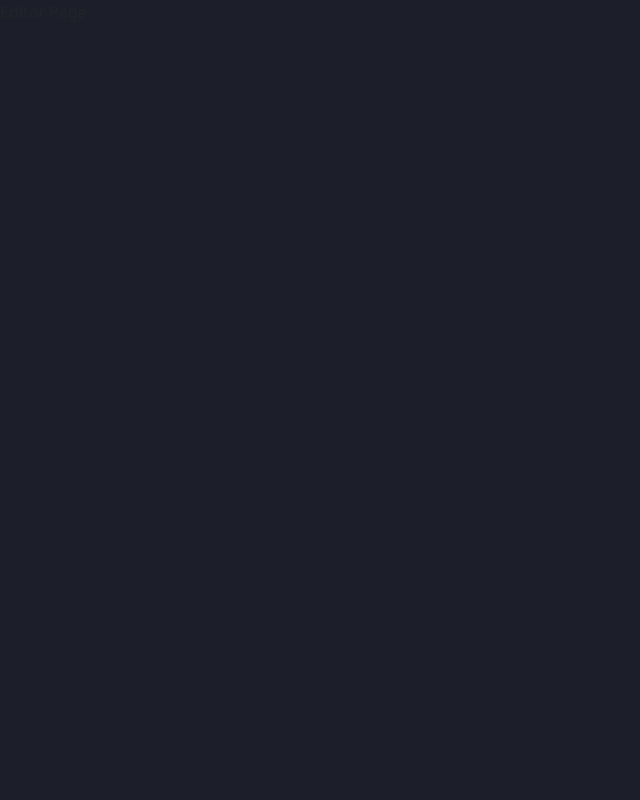
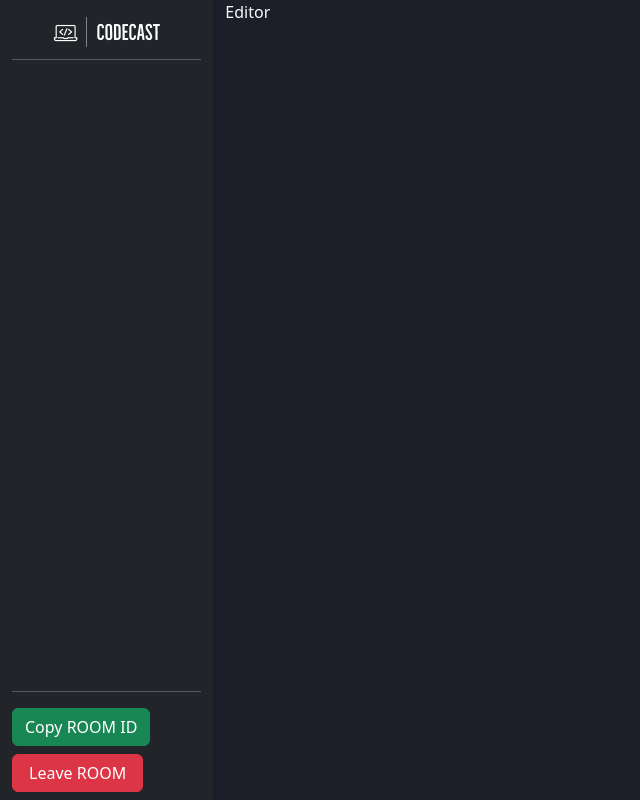
Before and after one commit to VirtualPrakhar/minor-project, a React (Create React App) app in the folder client/: page /editor/1 in a window 1280 px wide. Shown: the whole page, without its empty margins (0-640 px from the left). Built offline with nearby package versions, Linux system fonts and the light colour scheme.

Commit message:
editor page initial commits

```diff
--- /dev/null
+++ b/client/src/component/Client.js
@@ -0,0 +1,20 @@
+import React from "react";
+import Avatar from "react-avatar";
+
+function Client({username}) {
+  return (
+    <div className="d-flex align-items-center mb-3">
+        <Avatar
+            name={username.toString()}
+            size={50}
+            round="14px"
+            className="mr-3"
+        />
+        <span>
+
+        </span>
+    </div>
+  )
+}
+
+export default Client;
--- a/client/src/component/EditorPage.js
+++ b/client/src/component/EditorPage.js
@@ -1,8 +1,43 @@
-import React from "react";
+import React, {useState} from "react";
+import Client from "./Client";
 
 function EditorPage() {
+  const [clients, setClients] = useState([
+    {socketId: 1, username: "Pratyush"},
+    {socketId: 2, username: "Pooja"},
+  ])
   return (
-    <div>Editor Page</div>
+    <div className="container-fluid vh-100">
+      <div className="row h-100">
+        <div className="col-md-2 bg-dark text-light d-flex flex-column h-100" style={{boxShadow:"2px 0px 4px rgba(0,0,0,0.1)" }}>
+          <img
+            src="/images/codecast.png"
+            alt="CodeCast"
+            className="img-fluid mx-auto"
+            style={{maxWidth:'150px', marginTop:"-43px"}}
+          />
+          <hr style={{marginTop:"-3rem"}} />
+          {/* Client List Container */}
+          <div className="d-flex flex-column overflow-auto">
+            {clients.map((client) => {
+              <Client key={client.socketId} username={client.username}/>
+            })}
+          </div>
+            {/* Buttons */}
+            <div className="mt-auto">
+              <hr />
+              <button className="btn btn-success">Copy ROOM ID</button>
+              <button className="btn btn-danger mt-2 mb-2 px-3 btn-block">
+                Leave ROOM
+              </button>
+            </div>
+        </div>
+        {/* EDITOR */}
+        <div className="col-md-10 text-light d-flex flex-column h-100">
+          Editor
+        </div>
+      </div>
+    </div>
   )
 }
 
```
